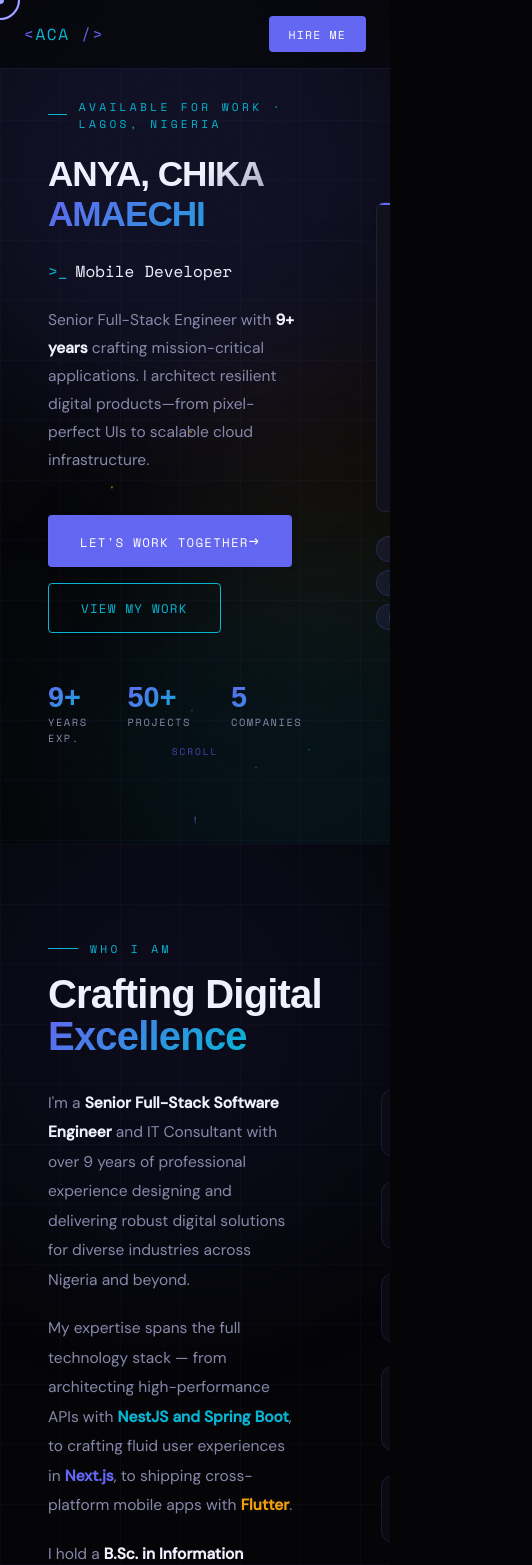
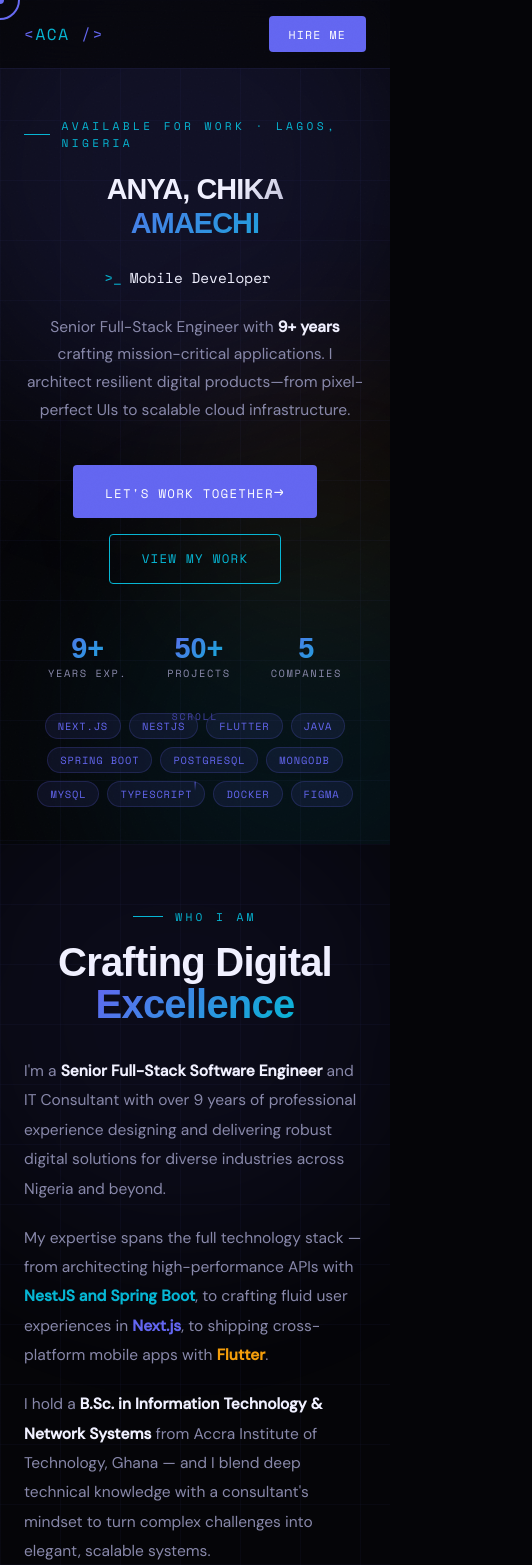
Before and after one commit to Chika2021/resume, a Next.js app: page / in a window 390 px wide. Shown: the top 1565 px of the page, 532 px wide, since content can reach past the window. Built offline with nearby package versions, Linux system fonts and the light colour scheme; a web font is replaced by a local one.

Commit message:
Made User Mobile Friendly

```diff
--- a/app/page.tsx
+++ b/app/page.tsx
@@ -186,13 +186,21 @@ export default function Home() {
   const [contactStatus, setContactStatus] = useState('idle');
   const [focused, setFocused] = useState<string | null>(null);
   const [isClient, setIsClient] = useState(false);
+  const [isMobile, setIsMobile] = useState(false);
+  const [mobileMenuOpen, setMobileMenuOpen] = useState(false);
 
   const cats = ['All', 'Frontend', 'Backend', 'Mobile', 'Database', 'Design', 'Systems', 'DevOps', 'Language'];
   const filteredSkills = activeSkillCat === 'All' ? SKILLS : SKILLS.filter(s => s.cat === activeSkillCat);
 
-  // Set isClient to true after mount
+  // Set isClient and check mobile
   useEffect(() => {
     setIsClient(true);
+    if (typeof window !== 'undefined') {
+      setIsMobile(window.innerWidth < 768);
+      const handleResize = () => setIsMobile(window.innerWidth < 768);
+      window.addEventListener('resize', handleResize);
+      return () => window.removeEventListener('resize', handleResize);
+    }
   }, []);
 
   // Typewriter effect
@@ -212,18 +220,18 @@ export default function Home() {
     return () => clearTimeout(timeout);
   }, [displayed, deleting, roleIndex]);
 
-  // Parallax on mouse move - only on client side
+  // Parallax on mouse move - only on client side and desktop
   useEffect(() => {
-    if (typeof window === 'undefined') return;
+    if (typeof window === 'undefined' || isMobile) return;
 
     const handleMove = (e: MouseEvent) => setMousePos({ x: e.clientX, y: e.clientY });
     window.addEventListener('mousemove', handleMove);
     return () => window.removeEventListener('mousemove', handleMove);
-  }, []);
+  }, [isMobile]);
 
-  // Custom cursor effect - only on client side
+  // Custom cursor effect - only on client side and desktop
   useEffect(() => {
-    if (typeof window === 'undefined') return;
+    if (typeof window === 'undefined' || isMobile) return;
 
     const dot = document.getElementById('cursor-dot');
     const ring = document.getElementById('cursor-ring');
@@ -270,10 +278,10 @@ export default function Home() {
         el.removeEventListener('mouseleave', handleMouseLeave);
       });
     };
-  }, []);
+  }, [isMobile]);
 
   const parallax = (strength = 20) => {
-    if (!isClient) return {};
+    if (!isClient || isMobile) return {};
     return {
       transform: `translate(${(mousePos.x / window.innerWidth - 0.5) * strength}px, ${(mousePos.y / window.innerHeight - 0.5) * strength}px)`,
       transition: 'transform 0.5s ease',
@@ -324,9 +332,13 @@ export default function Home() {
 
   return (
     <main>
-      {/* Custom Cursor Elements */}
+      {/* Custom Cursor Elements - Desktop only */}
+      {!isMobile && (
+        <>
           <div id="cursor-dot" className="cursor-dot" />
           <div id="cursor-ring" className="cursor-ring" />
+        </>
+      )}
 
       <style jsx global>{`
         .cursor-dot {
@@ -359,6 +371,13 @@ export default function Home() {
           border-color: var(--accent, #8b5cf6);
           background: rgba(99, 102, 241, 0.1);
         }
+
+        /* Mobile Responsive Styles */
+        @media (max-width: 768px) {
+          .hide-mobile {
+            display: none !important;
+          }
+        }
       `}</style>
 
       {/* ═══════════════════════════════════════════════════════════
@@ -369,7 +388,7 @@ export default function Home() {
         style={{
           display: 'flex',
           alignItems: 'center',
-          padding: '0 max(3rem, 8vw)',
+          padding: '0 max(1.5rem, 4vw)',
           minHeight: '100vh',
           position: 'relative',
           overflow: 'hidden',
@@ -383,7 +402,7 @@ export default function Home() {
         {[...Array(20)].map((_, i) => (
           <div
             key={i}
-            className="particle"
+            className="particle hide-mobile"
             style={{
               left: `${Math.random() * 100}%`,
               animationDuration: `${6 + Math.random() * 10}s`,
@@ -394,12 +413,18 @@ export default function Home() {
         ))}
 
         <div style={{ position: 'relative', zIndex: 2, maxWidth: '1200px', width: '100%', margin: '0 auto' }}>
-          <div style={{ display: 'grid', gridTemplateColumns: '1fr 1fr', gap: '5rem', alignItems: 'center' }}>
+          <div style={{
+            display: 'grid',
+            gridTemplateColumns: isMobile ? '1fr' : '1fr 1fr',
+            gap: isMobile ? '2rem' : '5rem',
+            alignItems: 'center',
+            paddingTop: isMobile ? '5rem' : '0'
+          }}>
 
             <div>
               <div
                 className="section-label reveal visible"
-                style={{ marginBottom: '1.5rem', animationDelay: '0.1s' }}
+                style={{ marginBottom: '1.5rem', animationDelay: '0.1s', justifyContent: isMobile ? 'center' : 'flex-start' }}
               >
                 Available for work · Lagos, Nigeria
               </div>
@@ -409,7 +434,7 @@ export default function Home() {
                 data-text="ANYA, CHIKA"
                 style={{
                   fontFamily: 'var(--font-display)',
-                  fontSize: 'clamp(2.2rem, 4.5vw, 3.8rem)',
+                  fontSize: 'clamp(1.8rem, 4.5vw, 3.8rem)',
                   fontWeight: 700,
                   lineHeight: 1,
                   letterSpacing: '-0.03em',
@@ -418,6 +443,7 @@ export default function Home() {
                   WebkitTextFillColor: 'transparent',
                   backgroundClip: 'text',
                   marginBottom: '0.3rem',
+                  textAlign: isMobile ? 'center' : 'left',
                 }}
               >
                 ANYA, CHIKA
@@ -425,7 +451,7 @@ export default function Home() {
               <h1
                 style={{
                   fontFamily: 'var(--font-display)',
-                  fontSize: 'clamp(2.2rem, 4.5vw, 3.8rem)',
+                  fontSize: 'clamp(1.8rem, 4.5vw, 3.8rem)',
                   fontWeight: 700,
                   lineHeight: 1,
                   letterSpacing: '-0.03em',
@@ -434,6 +460,7 @@ export default function Home() {
                   WebkitTextFillColor: 'transparent',
                   backgroundClip: 'text',
                   marginBottom: '1.5rem',
+                  textAlign: isMobile ? 'center' : 'left',
                 }}
               >
                 AMAECHI
@@ -442,13 +469,14 @@ export default function Home() {
               <div
                 style={{
                   fontFamily: 'var(--font-mono)',
-                  fontSize: 'clamp(1rem, 2vw, 1.35rem)',
+                  fontSize: 'clamp(0.9rem, 2vw, 1.35rem)',
                   color: 'var(--text-muted)',
                   marginBottom: '1.25rem',
                   minHeight: '2rem',
                   display: 'flex',
                   alignItems: 'center',
                   gap: '0.5rem',
+                  justifyContent: isMobile ? 'center' : 'flex-start',
                 }}
               >
                 <span style={{ color: 'var(--accent)' }}>&gt;_</span>
@@ -463,6 +491,9 @@ export default function Home() {
                   maxWidth: '520px',
                   marginBottom: '2.5rem',
                   fontSize: '0.97rem',
+                  textAlign: isMobile ? 'center' : 'left',
+                  marginLeft: isMobile ? 'auto' : '0',
+                  marginRight: isMobile ? 'auto' : '0',
                 }}
               >
                 Senior Full-Stack Engineer with <strong style={{ color: 'var(--text)' }}>9+ years</strong> crafting
@@ -470,7 +501,13 @@ export default function Home() {
                 to scalable cloud infrastructure.
               </p>
 
-              <div style={{ display: 'flex', gap: '1rem', flexWrap: 'wrap', marginBottom: '3rem' }}>
+              <div style={{
+                display: 'flex',
+                gap: '1rem',
+                flexWrap: 'wrap',
+                marginBottom: '3rem',
+                justifyContent: isMobile ? 'center' : 'flex-start',
+              }}>
                 <a href="#contact" className="btn-primary magnetic">
                   <span>Let&apos;s Work Together</span>
                   <span style={{ fontSize: '1rem' }}>→</span>
@@ -480,13 +517,18 @@ export default function Home() {
                 </a>
               </div>
 
-              <div style={{ display: 'flex', gap: '2.5rem' }}>
+              <div style={{
+                display: 'flex',
+                gap: '2.5rem',
+                justifyContent: isMobile ? 'center' : 'flex-start',
+                flexWrap: 'wrap',
+              }}>
                 {[
                   { n: '9+', label: 'Years Exp.' },
                   { n: '50+', label: 'Projects' },
                   { n: '5', label: 'Companies' },
                 ].map((s) => (
-                  <div key={s.label}>
+                  <div key={s.label} style={{ textAlign: 'center' }}>
                     <div className="stat-number" style={{ fontSize: '1.8rem' }}>{s.n}</div>
                     <div style={{ fontFamily: 'var(--font-mono)', fontSize: '0.65rem', color: 'var(--text-muted)', letterSpacing: '0.15em', textTransform: 'uppercase' }}>
                       {s.label}
@@ -496,6 +538,8 @@ export default function Home() {
               </div>
             </div>
 
+            {/* Code block - Hide on mobile */}
+            {!isMobile && (
               <div style={parallax(12)}>
                 <div className="hero-code-block" style={{ marginBottom: '1.5rem' }}>
                   {[
@@ -538,12 +582,32 @@ export default function Home() {
                   }
                 `}</style>
               </div>
+            )}
           </div>
 
+          {/* Mobile tech tags */}
+          {isMobile && (
+            <div style={{ display: 'flex', flexWrap: 'wrap', gap: '0.5rem', justifyContent: 'center', marginTop: '2rem' }}>
+              {['Next.js', 'NestJS', 'Flutter', 'Java', 'Spring Boot', 'PostgreSQL', 'MongoDB', 'MySQL', 'TypeScript', 'Docker', 'Figma'].map((tech, i) => (
+                <span
+                  key={tech}
+                  className="tag"
+                  style={{
+                    animationDelay: `${i * 0.05}s`,
+                    animation: `fadeSlideUp 0.6s ${i * 0.05}s both`,
+                  }}
+                >
+                  {tech}
+                </span>
+              ))}
+            </div>
+          )}
+
+          {/* Scroll indicator */}
           <div
             style={{
               position: 'absolute',
-              bottom: '-5rem',
+              bottom: isMobile ? '1rem' : '-5rem',
               left: '50%',
               transform: 'translateX(-50%)',
               display: 'flex',
@@ -576,21 +640,26 @@ export default function Home() {
       {/* ═══════════════════════════════════════════════════════════
           ── ABOUT SECTION ──
           ═══════════════════════════════════════════════════════════ */}
-      <section id="about" style={{ padding: '6rem max(3rem, 8vw)', position: 'relative', overflow: 'hidden' }}>
+      <section id="about" style={{ padding: isMobile ? '4rem max(1.5rem, 4vw)' : '6rem max(3rem, 8vw)', position: 'relative', overflow: 'hidden' }}>
         <div className="grid-bg" />
         <div className="orb orb-1" style={{ opacity: 0.6 }} />
 
         <div style={{ maxWidth: '1200px', margin: '0 auto', position: 'relative', zIndex: 2 }}>
           <RevealCard>
-            <div className="section-label">Who I Am</div>
+            <div className="section-label" style={{ justifyContent: isMobile ? 'center' : 'flex-start' }}>Who I Am</div>
           </RevealCard>
           <RevealCard delay={0.1}>
-            <h1 className="section-title" style={{ marginBottom: '2rem' }}>
+            <h1 className="section-title" style={{ marginBottom: '2rem', textAlign: isMobile ? 'center' : 'left' }}>
               Crafting Digital<br /><span>Excellence</span>
             </h1>
           </RevealCard>
 
-          <div style={{ display: 'grid', gridTemplateColumns: '1fr 1fr', gap: '5rem', alignItems: 'start' }}>
+          <div style={{
+            display: 'grid',
+            gridTemplateColumns: isMobile ? '1fr' : '1fr 1fr',
+            gap: isMobile ? '2rem' : '5rem',
+            alignItems: 'start'
+          }}>
             <RevealCard delay={0.2}>
               <div style={{ color: 'var(--text-muted)', lineHeight: 1.9, fontSize: '0.97rem' }}>
                 <p style={{ marginBottom: '1.2rem' }}>
@@ -609,7 +678,7 @@ export default function Home() {
                   Accra Institute of Technology, Ghana — and I blend deep technical knowledge with a consultant&apos;s
                   mindset to turn complex challenges into elegant, scalable systems.
                 </p>
-                <div style={{ display: 'flex', gap: '1rem' }}>
+                <div style={{ display: 'flex', gap: '1rem', flexWrap: 'wrap', justifyContent: isMobile ? 'center' : 'flex-start' }}>
                   <a
                     href="mailto:amaechichika9@gmail.com"
                     className="btn-primary"
@@ -654,7 +723,7 @@ export default function Home() {
                       <div style={{ fontFamily: 'var(--font-mono)', fontSize: '0.6rem', color: 'var(--text-dim)', letterSpacing: '0.15em', textTransform: 'uppercase', marginBottom: '0.2rem' }}>
                         {item.label}
                       </div>
-                      <div style={{ fontSize: '0.85rem', color: 'var(--text)' }}>{item.value}</div>
+                      <div style={{ fontSize: isMobile ? '0.75rem' : '0.85rem', color: 'var(--text)', wordBreak: 'break-all' }}>{item.value}</div>
                     </div>
                   </div>
                 ))}
@@ -667,17 +736,17 @@ export default function Home() {
       {/* ═══════════════════════════════════════════════════════════
           ── SKILLS SECTION ──
           ═══════════════════════════════════════════════════════════ */}
-      <section style={{ padding: '5rem max(3rem, 8vw)', background: 'var(--surface)', position: 'relative', overflow: 'hidden' }}>
+      <section style={{ padding: isMobile ? '3rem max(1.5rem, 4vw)' : '5rem max(3rem, 8vw)', background: 'var(--surface)', position: 'relative', overflow: 'hidden' }}>
         <div style={{ maxWidth: '1200px', margin: '0 auto', position: 'relative', zIndex: 2 }}>
           <RevealCard>
-            <div className="section-label">Expertise</div>
-            <h2 className="section-title" style={{ marginBottom: '2.5rem' }}>
+            <div className="section-label" style={{ justifyContent: isMobile ? 'center' : 'flex-start' }}>Expertise</div>
+            <h2 className="section-title" style={{ marginBottom: '2.5rem', textAlign: isMobile ? 'center' : 'left' }}>
               Technical <span>Skills</span>
             </h2>
           </RevealCard>
 
           <RevealCard delay={0.1} style={{ marginBottom: '2.5rem' }}>
-            <div style={{ display: 'flex', gap: '0.5rem', flexWrap: 'wrap' }}>
+            <div style={{ display: 'flex', gap: '0.5rem', flexWrap: 'wrap', justifyContent: isMobile ? 'center' : 'flex-start' }}>
               {cats.map(cat => (
                 <button
                   key={cat}
@@ -702,7 +771,7 @@ export default function Home() {
             </div>
           </RevealCard>
 
-          <div style={{ display: 'grid', gridTemplateColumns: '1fr 1fr', gap: '0 4rem' }}>
+          <div style={{ display: 'grid', gridTemplateColumns: isMobile ? '1fr' : '1fr 1fr', gap: isMobile ? '0' : '0 4rem' }}>
             {filteredSkills.map((s) => (
               <div key={s.name + activeSkillCat}>
                 <SkillBar {...s} />
@@ -715,27 +784,27 @@ export default function Home() {
       {/* ═══════════════════════════════════════════════════════════
           ── EXPERIENCE TIMELINE ──
           ═══════════════════════════════════════════════════════════ */}
-      <section style={{ padding: '6rem max(3rem, 8vw)', position: 'relative', overflow: 'hidden' }}>
+      <section style={{ padding: isMobile ? '3rem max(1.5rem, 4vw)' : '6rem max(3rem, 8vw)', position: 'relative', overflow: 'hidden' }}>
         <div className="grid-bg" />
         <div style={{ maxWidth: '900px', margin: '0 auto', position: 'relative', zIndex: 2 }}>
           <RevealCard>
-            <div className="section-label">Career Path</div>
-            <h2 className="section-title" style={{ marginBottom: '4rem' }}>
+            <div className="section-label" style={{ justifyContent: isMobile ? 'center' : 'flex-start' }}>Career Path</div>
+            <h2 className="section-title" style={{ marginBottom: '4rem', textAlign: isMobile ? 'center' : 'left' }}>
               Work <span>Experience</span>
             </h2>
           </RevealCard>
 
-          <div style={{ position: 'relative', paddingLeft: '2.5rem' }}>
+          <div style={{ position: 'relative', paddingLeft: isMobile ? '1.5rem' : '2.5rem' }}>
             <div className="timeline-line" />
 
             {EXPERIENCE.map((exp, i) => (
               <RevealCard key={exp.company} delay={i * 0.12} style={{ marginBottom: '3rem' }}>
                 <div style={{ position: 'relative' }}>
                   <div className="timeline-dot" style={{ borderColor: exp.color, boxShadow: `0 0 12px ${exp.color}55` }} />
-                  <div className="glass-card" style={{ padding: '1.75rem 2rem', borderLeft: `3px solid ${exp.color}` }}>
+                  <div className="glass-card" style={{ padding: isMobile ? '1.25rem 1.25rem' : '1.75rem 2rem', borderLeft: `3px solid ${exp.color}` }}>
                     <div style={{ display: 'flex', justifyContent: 'space-between', alignItems: 'flex-start', flexWrap: 'wrap', gap: '0.5rem', marginBottom: '0.5rem' }}>
                       <div>
-                        <h3 style={{ fontFamily: 'var(--font-display)', fontSize: '1.15rem', fontWeight: 600, color: 'var(--text)', marginBottom: '0.2rem' }}>
+                        <h3 style={{ fontFamily: 'var(--font-display)', fontSize: isMobile ? '1rem' : '1.15rem', fontWeight: 600, color: 'var(--text)', marginBottom: '0.2rem' }}>
                           {exp.role}
                         </h3>
                         <span style={{ fontFamily: 'var(--font-mono)', fontSize: '0.8rem', color: exp.color }}>
@@ -786,16 +855,16 @@ export default function Home() {
       {/* ═══════════════════════════════════════════════════════════
           ── ACHIEVEMENTS ──
           ═══════════════════════════════════════════════════════════ */}
-      <section style={{ padding: '5rem max(3rem, 8vw)', background: 'var(--surface)', position: 'relative' }}>
+      <section style={{ padding: isMobile ? '3rem max(1.5rem, 4vw)' : '5rem max(3rem, 8vw)', background: 'var(--surface)', position: 'relative' }}>
         <div style={{ maxWidth: '1200px', margin: '0 auto', position: 'relative', zIndex: 2 }}>
           <RevealCard>
-            <div className="section-label">Impact</div>
-            <h2 className="section-title" style={{ marginBottom: '3rem' }}>
+            <div className="section-label" style={{ justifyContent: isMobile ? 'center' : 'flex-start' }}>Impact</div>
+            <h2 className="section-title" style={{ marginBottom: '3rem', textAlign: isMobile ? 'center' : 'left' }}>
               Key <span>Achievements</span>
             </h2>
           </RevealCard>
 
-          <div style={{ display: 'grid', gridTemplateColumns: 'repeat(auto-fit, minmax(300px, 1fr))', gap: '1.5rem' }}>
+          <div style={{ display: 'grid', gridTemplateColumns: isMobile ? '1fr' : 'repeat(auto-fit, minmax(300px, 1fr))', gap: '1.5rem' }}>
             {ACHIEVEMENTS.map((a, i) => (
               <RevealCard key={a.title} delay={i * 0.08}>
                 <div
@@ -817,7 +886,7 @@ export default function Home() {
       {/* ═══════════════════════════════════════════════════════════
           ── CONTACT SECTION ──
           ═══════════════════════════════════════════════════════════ */}
-      <section id="contact" style={{ padding: '6rem max(3rem, 8vw) 3rem', position: 'relative', overflow: 'hidden' }}>
+      <section id="contact" style={{ padding: isMobile ? '3rem max(1.5rem, 4vw) 2rem' : '6rem max(3rem, 8vw) 3rem', position: 'relative', overflow: 'hidden' }}>
         <div className="grid-bg" />
         <div className="orb orb-2" style={{ opacity: 0.5 }} />
 
@@ -833,7 +902,7 @@ export default function Home() {
             </h1>
           </RevealCard>
           <RevealCard delay={0.2}>
-            <p style={{ color: 'var(--text-muted)', maxWidth: '540px', margin: '0 auto 3rem', lineHeight: 1.8 }}>
+            <p style={{ color: 'var(--text-muted)', maxWidth: '540px', margin: '0 auto 3rem', lineHeight: 1.8, padding: isMobile ? '0 1rem' : '0' }}>
               Whether you have a project in mind, a job opportunity, or just want to say hello —
               I&apos;d love to hear from you. My inbox is always open.
             </p>
@@ -841,12 +910,19 @@ export default function Home() {
         </div>
       </section>
 
-      <section style={{ padding: '2rem max(3rem, 8vw) 6rem', position: 'relative' }}>
-        <div style={{ maxWidth: '1200px', margin: '0 auto', display: 'grid', gridTemplateColumns: '1fr 1.6fr', gap: '4rem', alignItems: 'start' }}>
+      <section style={{ padding: isMobile ? '1rem max(1.5rem, 4vw) 4rem' : '2rem max(3rem, 8vw) 6rem', position: 'relative' }}>
+        <div style={{
+          maxWidth: '1200px',
+          margin: '0 auto',
+          display: 'grid',
+          gridTemplateColumns: isMobile ? '1fr' : '1fr 1.6fr',
+          gap: isMobile ? '2rem' : '4rem',
+          alignItems: 'start'
+        }}>
 
           <div>
             <RevealCard>
-              <h2 style={{ fontFamily: 'var(--font-display)', fontSize: '1.5rem', fontWeight: 600, color: 'var(--text)', marginBottom: '1rem' }}>
+              <h2 style={{ fontFamily: 'var(--font-display)', fontSize: isMobile ? '1.3rem' : '1.5rem', fontWeight: 600, color: 'var(--text)', marginBottom: '1rem' }}>
                 Get in Touch
               </h2>
               <p style={{ color: 'var(--text-muted)', lineHeight: 1.8, fontSize: '0.9rem', marginBottom: '2rem' }}>
@@ -877,7 +953,7 @@ export default function Home() {
                     <div style={{ fontFamily: 'var(--font-mono)', fontSize: '0.58rem', color: 'var(--text-dim)', letterSpacing: '0.15em', textTransform: 'uppercase', marginBottom: '0.15rem' }}>
                       {item.label}
                     </div>
-                    <div style={{ fontSize: '0.82rem', color: 'var(--text)', wordBreak: 'break-all' }}>{item.value}</div>
+                    <div style={{ fontSize: isMobile ? '0.75rem' : '0.82rem', color: 'var(--text)', wordBreak: 'break-all' }}>{item.value}</div>
                   </div>
                   <span style={{ marginLeft: 'auto', color: item.color, fontSize: '0.8rem' }}>→</span>
                 </a>
@@ -907,7 +983,7 @@ export default function Home() {
             <div
               className="glass-card"
               style={{
-                padding: '2.5rem',
+                padding: isMobile ? '1.5rem' : '2.5rem',
                 position: 'relative',
                 overflow: 'hidden',
               }}
@@ -917,7 +993,7 @@ export default function Home() {
                 background: 'linear-gradient(90deg, var(--primary), var(--accent), var(--gold))',
               }} />
 
-              <h3 style={{ fontFamily: 'var(--font-display)', fontSize: '1.35rem', fontWeight: 600, color: 'var(--text)', marginBottom: '0.5rem' }}>
+              <h3 style={{ fontFamily: 'var(--font-display)', fontSize: isMobile ? '1.2rem' : '1.35rem', fontWeight: 600, color: 'var(--text)', marginBottom: '0.5rem' }}>
                 Send a Message
               </h3>
               <p style={{ color: 'var(--text-muted)', fontSize: '0.82rem', marginBottom: '2rem' }}>
@@ -925,7 +1001,7 @@ export default function Home() {
               </p>
 
               <form onSubmit={handleSubmit}>
-                <div style={{ display: 'grid', gridTemplateColumns: '1fr 1fr', gap: '1rem' }}>
+                <div style={{ display: 'grid', gridTemplateColumns: isMobile ? '1fr' : '1fr 1fr', gap: '1rem' }}>
                   <div className="form-group">
                     <label htmlFor="name">Your Name</label>
                     <input
@@ -1056,17 +1132,17 @@ export default function Home() {
       {/* ═══════════════════════════════════════════════════════════
           ── FOOTER CTA ──
           ═══════════════════════════════════════════════════════════ */}
-      <section style={{ padding: '4rem max(3rem, 8vw)', background: 'var(--surface)', position: 'relative', overflow: 'hidden', textAlign: 'center' }}>
+      <section style={{ padding: isMobile ? '3rem max(1.5rem, 4vw)' : '4rem max(3rem, 8vw)', background: 'var(--surface)', position: 'relative', overflow: 'hidden', textAlign: 'center' }}>
         <div className="orb orb-3" style={{ opacity: 0.4 }} />
         <div style={{ maxWidth: '600px', margin: '0 auto', position: 'relative', zIndex: 2 }}>
           <RevealCard>
             <p style={{ fontFamily: 'var(--font-mono)', fontSize: '0.72rem', color: 'var(--accent)', letterSpacing: '0.2em', textTransform: 'uppercase', marginBottom: '1rem' }}>
               Open to opportunities
             </p>
-            <h2 style={{ fontFamily: 'var(--font-display)', fontSize: 'clamp(2rem, 4vw, 3rem)', fontWeight: 700, letterSpacing: '-0.02em', color: 'var(--text)', marginBottom: '1.5rem' }}>
+            <h2 style={{ fontFamily: 'var(--font-display)', fontSize: 'clamp(1.8rem, 4vw, 3rem)', fontWeight: 700, letterSpacing: '-0.02em', color: 'var(--text)', marginBottom: '1.5rem' }}>
               Ready to build something <span style={{ background: 'linear-gradient(135deg,var(--primary),var(--accent))', WebkitBackgroundClip:'text', WebkitTextFillColor:'transparent', backgroundClip:'text' }}>extraordinary?</span>
             </h2>
-            <a href="mailto:amaechichika9@gmail.com" className="btn-primary magnetic" style={{ display: 'inline-flex' }}>
+            <a href="mailto:amaechichika9@gmail.com" className="btn-primary magnetic" style={{ display: 'inline-flex', fontSize: isMobile ? '0.8rem' : '0.9rem' }}>
               amaechichika9@gmail.com ✉️
             </a>
           </RevealCard>
```
Lines whose indentation alone changed are shown as unchanged.
